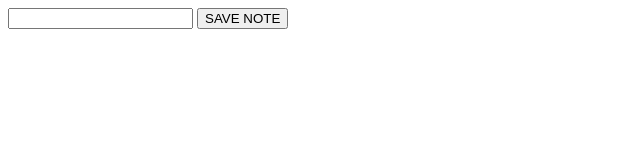
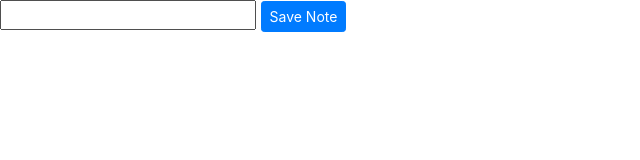
Before and after one commit to hahmatovic1/chrome-extension, a plain HTML site: page index.html in a window 1280 px wide. Shown: the whole page, without its empty margins (0-640 px from the left). Drawn offline with nearby package versions, Linux system fonts and the light colour scheme.

Commit message:
style: Add bootstrap style for button

```diff
--- a/index.html
+++ b/index.html
@@ -1,10 +1,11 @@
 <html>
     <head>
+        <link rel="stylesheet" href="https://cdn.jsdelivr.net/npm/bootstrap@4.3.1/dist/css/bootstrap.min.css" integrity="sha384-ggOyR0iXCbMQv3Xipma34MD+dH/1fQ784/j6cY/iJTQUOhcWr7x9JvoRxT2MZw1T" crossorigin="anonymous">
         <link rel="stylesheet" href="styles.css">
     </head>
     <body>
         <input type="text" id="input-el">
-        <button id="input-btn">SAVE NOTE</button>
+        <button id="input-btn" class="btn btn-primary btn-sm">Save Note</button>
         <script src="index.js"></script>
     </body>
 </html>
```
